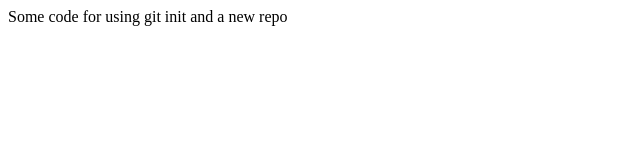
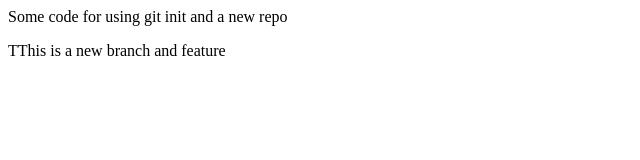
Before and after one commit to ujjwaldahiya399/some-local-repo, a plain HTML site: page index.html in a window 1280 px wide. Shown: the whole page, without its empty margins (0-640 px from the left). Drawn offline with Linux system fonts and the light colour scheme.

Commit message:
Some feature for branch

```diff
--- a/index.html
+++ b/index.html
@@ -1 +1,2 @@
 <p>Some code for using git init and a new repo</p>
+<p>TThis is a new branch and feature</p>
```
